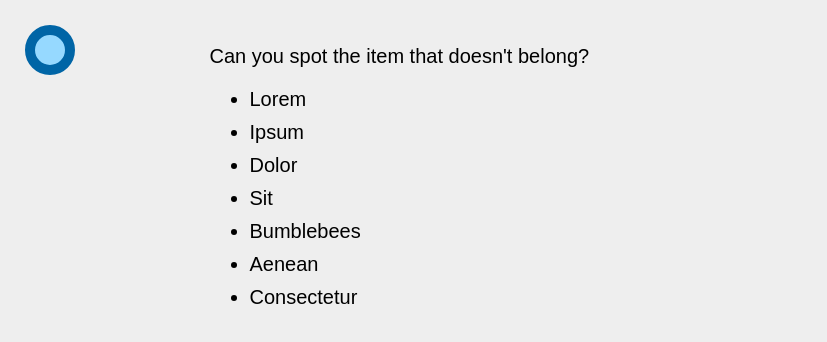
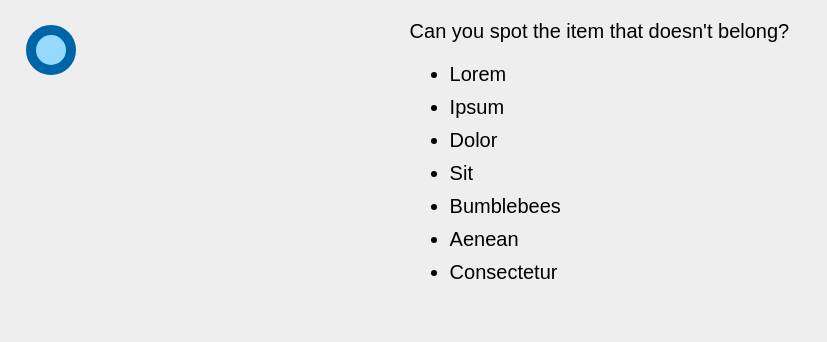
Before and after one commit to hankliu5/react-website, a React (Create React App) app: page / in a window 1280 px wide. Shown: the top 342 px of the page, without its empty margins (0-827 px from the left). Built offline with nearby package versions, Linux system fonts and the light colour scheme.

Commit message:
adjust layout.

```diff
--- a/src/Menu.css
+++ b/src/Menu.css
@@ -22,7 +22,6 @@
 
 #flyoutMenu h2 a {
     color: #333;
-    margin-left: 15px;
     text-decoration: none;
     margin-right: 1vw;
 }
--- a/src/MenuContainer.css
+++ b/src/MenuContainer.css
@@ -1,25 +1,19 @@
-#flyoutContext {
-    width: 100vw;
-    height: 100vh;
-    position: fixed;
-    transition: transform .3s cubic-bezier(0, .52, 0, 1);
-    overflow: scroll;
-    z-index: 1000;
-}
-
-
 .row {
     display: flex;
 }
 
 .column {
     float: left;
+    height: 100vh;
+    margin-top: 25px;
 }
 
 .left {
     width: 15vw;
+    margin-left: 2vw;
 }
 
 .right {
+    margin-left: 18vw;
     width: 85vw;
 }
--- a/src/MenuContainer.js
+++ b/src/MenuContainer.js
@@ -1,6 +1,7 @@
 import React, { Component } from "react";
 import MenuButton from "./MenuButton";
 import Menu from "./Menu";
+import Context from "./Context";
 import "./MenuContainer.css"
 
 
@@ -38,24 +39,13 @@ class MenuContainer extends Component {
     render() {
         var visibility = this.state.visible ? "hide" : "show"
         return (
-            <div class="row">
+            <div className="row">
                 <Menu handleMouseDown={this.handleMouseDown} menuVisibility={this.state.visible} />
-                <div class="column left">
+                <div className="column left">
                     <MenuButton handleMouseDown={this.handleMouseDown} />
                 </div>
-                <div class="column right">
-                    <div id="flyoutContext" onMouseDown={this.handleMouseDown} className={visibility}>
-                        <p>Can you spot the item that doesn't belong?</p>
-                        <ul>
-                            <li>Lorem</li>
-                            <li>Ipsum</li>
-                            <li>Dolor</li>
-                            <li>Sit</li>
-                            <li>Bumblebees</li>
-                            <li>Aenean</li>
-                            <li>Consectetur</li>
-                        </ul>
-                    </div>
+                <div className="column right">
+                    <Context menuVisibility={this.state.visible} />
                 </div>
             </div>
         );
--- a/src/index.css
+++ b/src/index.css
@@ -2,7 +2,6 @@ body {
   background-color: #EEE;
   font-family: sans-serif;
   font-size: 20px;
-  padding: 25px;
   margin: 0;
   overflow: auto;
 }
```
